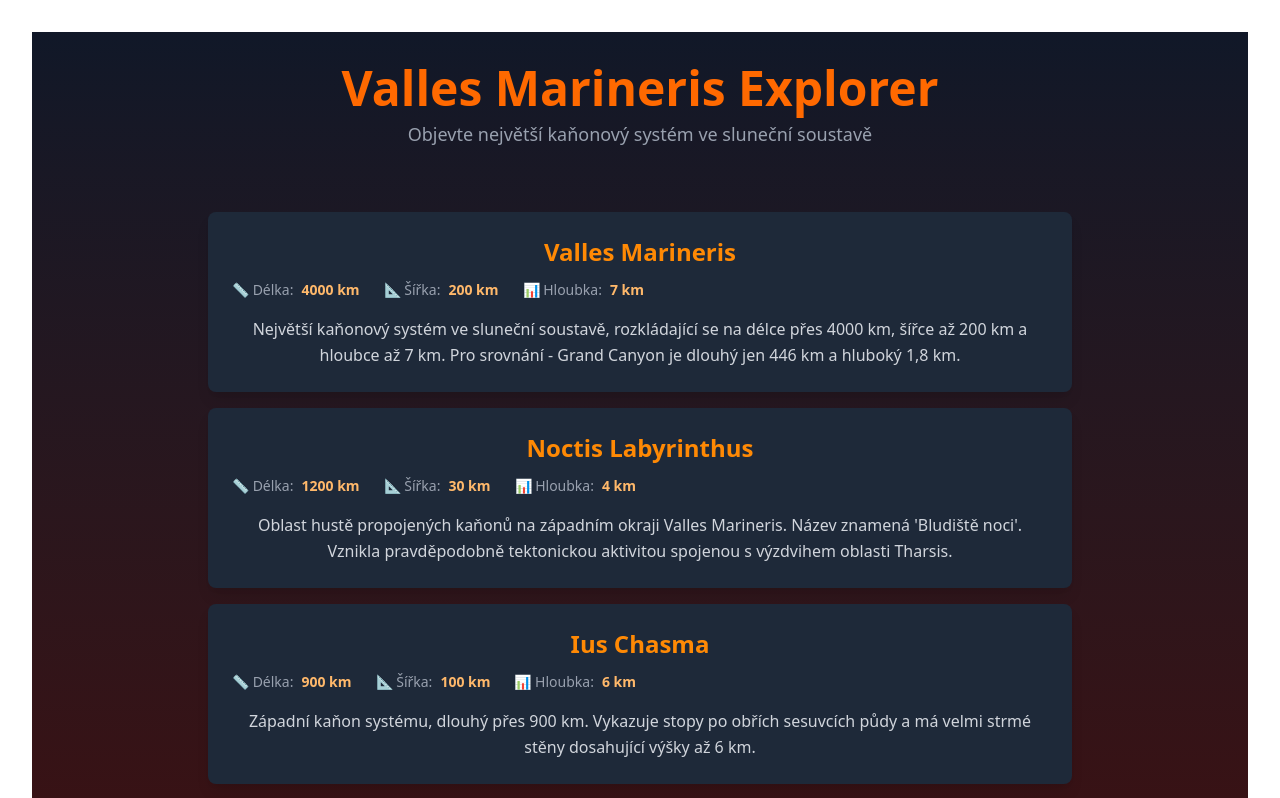
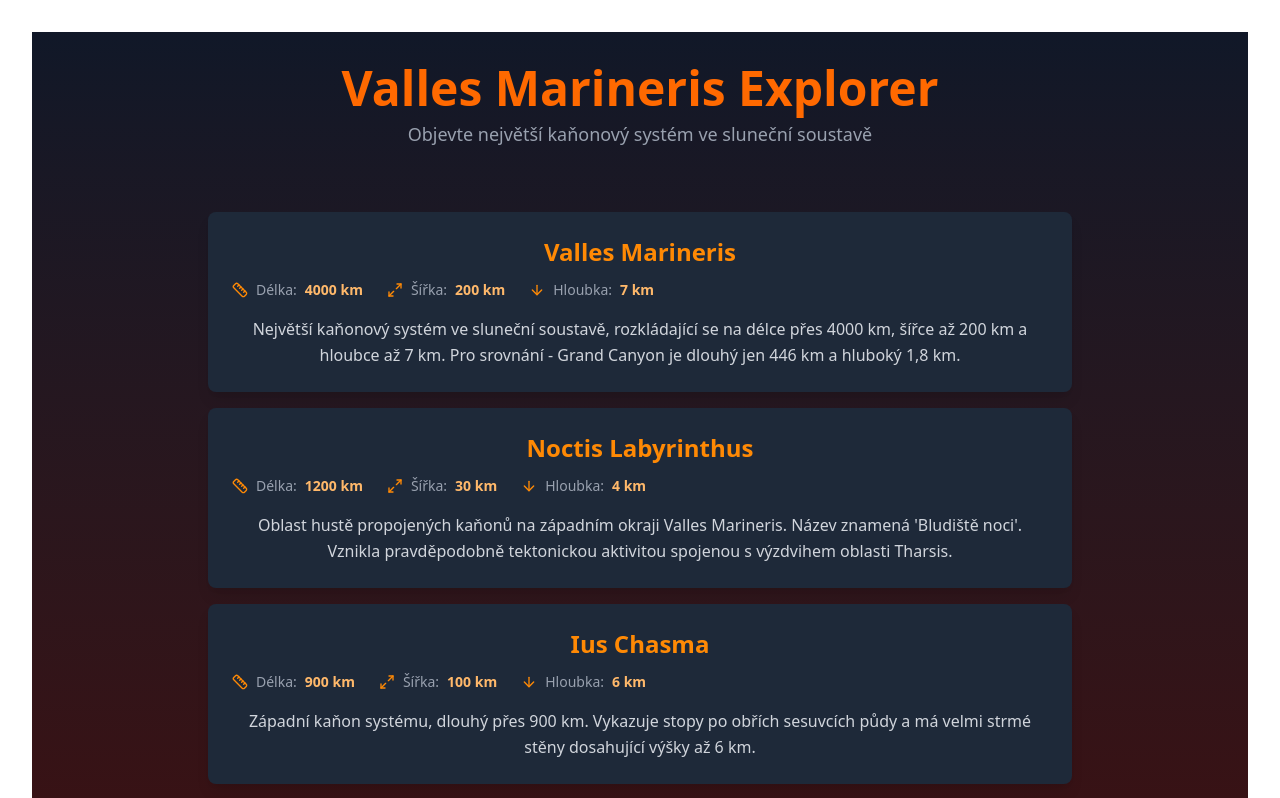
Before and after one commit to setapouch/valles-marineris-explorer, a React (Vite) app: page / in a window 1280 px wide. Shown: the top 798 px of the page. Built offline with nearby package versions, Linux system fonts and the light colour scheme.

Commit message:
add:  lucide react icons

```diff
--- a/package.json
+++ b/package.json
@@ -10,6 +10,7 @@
     "preview": "vite preview"
   },
   "dependencies": {
+    "lucide-react": "^0.552.0",
     "react": "^19.1.1",
     "react-dom": "^19.1.1"
   },
--- a/src/MarsInfo.jsx
+++ b/src/MarsInfo.jsx
@@ -1,3 +1,5 @@
+import { Ruler, Maximize2, ArrowDown } from 'lucide-react'
+
 function MarsInfo({ title, description, length, width, depth }) {
   return (
     <div className="bg-gray-800 text-white p-6 rounded-lg shadow-lg mb-4 hover:bg-gray-700 transition-colors">
@@ -6,15 +8,18 @@ function MarsInfo({ title, description, length, width, depth }) {
       {/* Rozměry */}
       <div className="flex gap-6 mb-4 text-sm">
         <div className="flex items-center gap-2">
-          <span className="text-gray-400">📏 Délka:</span>
+          <Ruler className="w-4 h-4 text-orange-400" />
+          <span className="text-gray-400">Délka:</span>
           <span className="font-semibold text-orange-300">{length} km</span>
         </div>
         <div className="flex items-center gap-2">
-          <span className="text-gray-400">📐 Šířka:</span>
+          <Maximize2 className="w-4 h-4 text-orange-400" />
+          <span className="text-gray-400">Šířka:</span>
           <span className="font-semibold text-orange-300">{width} km</span>
         </div>
         <div className="flex items-center gap-2">
-          <span className="text-gray-400">📊 Hloubka:</span>
+          <ArrowDown className="w-4 h-4 text-orange-400" />
+          <span className="text-gray-400">Hloubka:</span>
           <span className="font-semibold text-orange-300">{depth} km</span>
         </div>
       </div>
```
Also changed, not shown: 1 other file (tests, documents, lock files or other folders).
